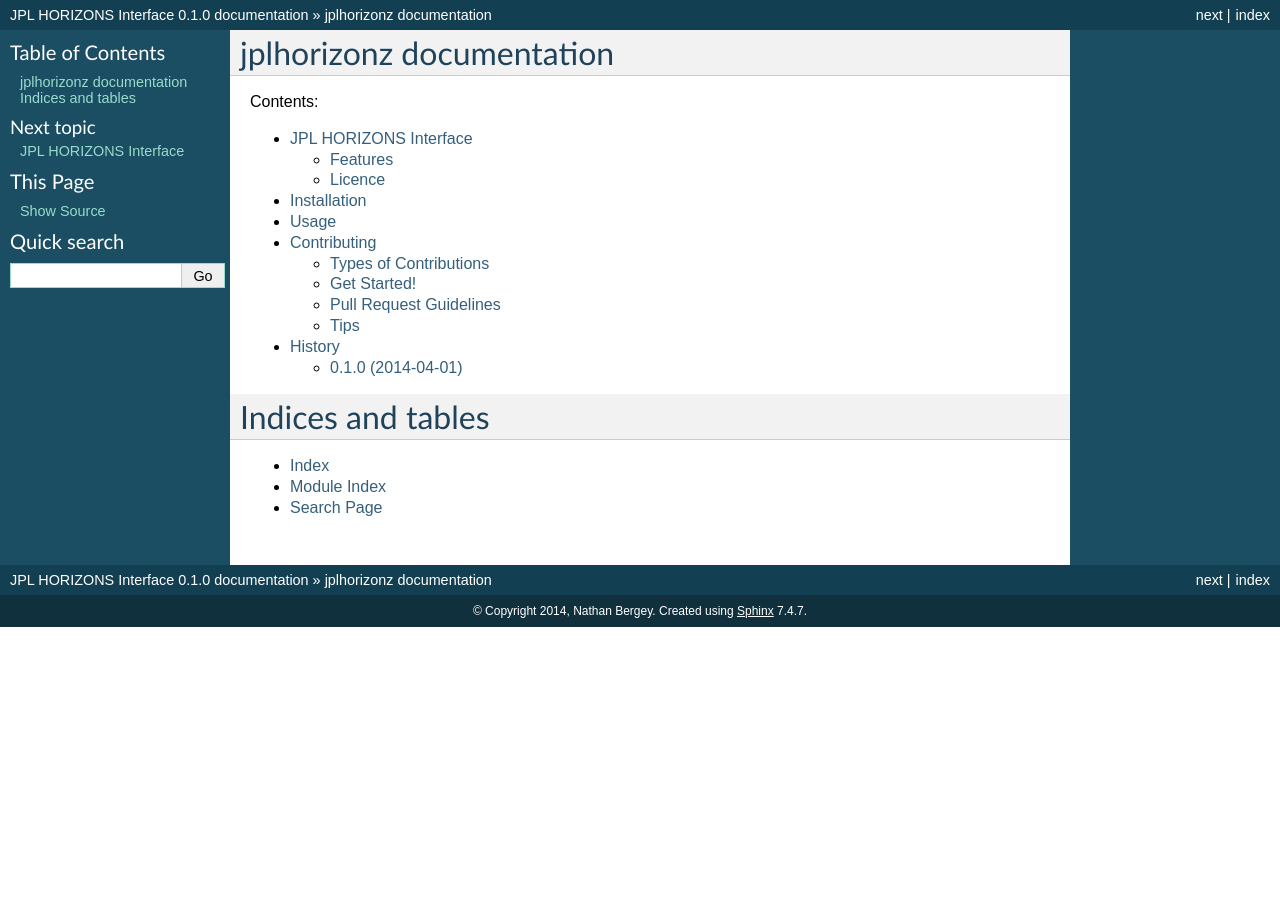
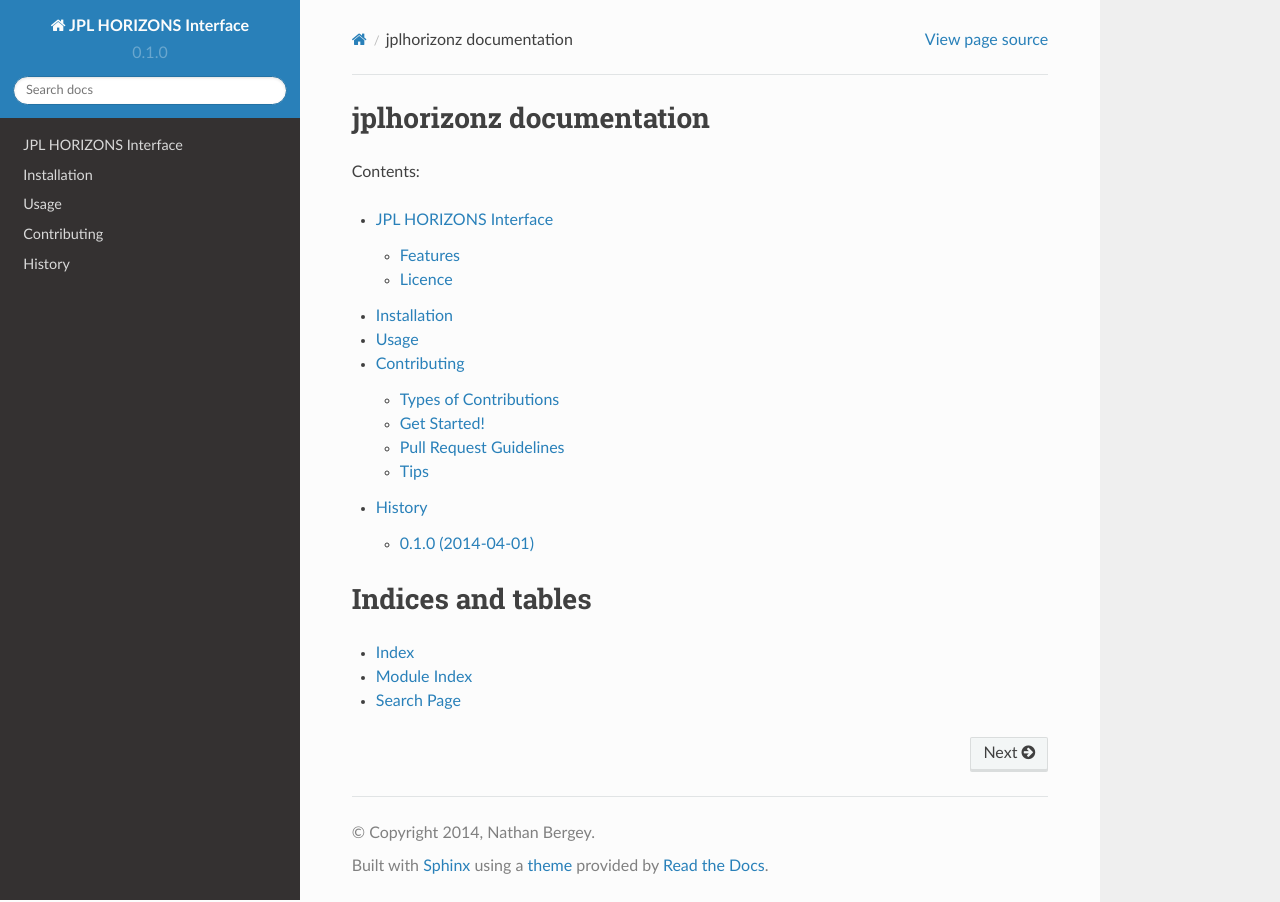
Before and after one commit to natronics/jplhorizons, a Sphinx documentation site: the page built from docs/index.rst, in a window 1280 px wide. Built offline with Sphinx 7.4.7 and the Read the Docs theme 2.0.0, drawn with Linux system fonts in a browser that asks for light colours.

Commit message:
update docs to RTD theme

```diff
--- a/docs/conf.py
+++ b/docs/conf.py
@@ -106,7 +106,14 @@
 
 # The theme to use for HTML and HTML Help pages.  See the documentation for
 # a list of builtin themes.
-html_theme = 'default'
+on_rtd = os.environ.get('READTHEDOCS', None) == 'True'
+if on_rtd:
+    html_theme = 'default'
+else:
+    import sphinx_rtd_theme
+    html_theme = "sphinx_rtd_theme"
+    html_theme_path = [sphinx_rtd_theme.get_html_theme_path()]
+
 
 # Theme options are theme-specific and customize the look and feel of a theme
 # further.  For a list of options available for each theme, see the
--- /dev/null
+++ b/docs/requirements.txt
@@ -0,0 +1,2 @@
+-r ../requirements.txt
+sphinx-rtd-theme
```
